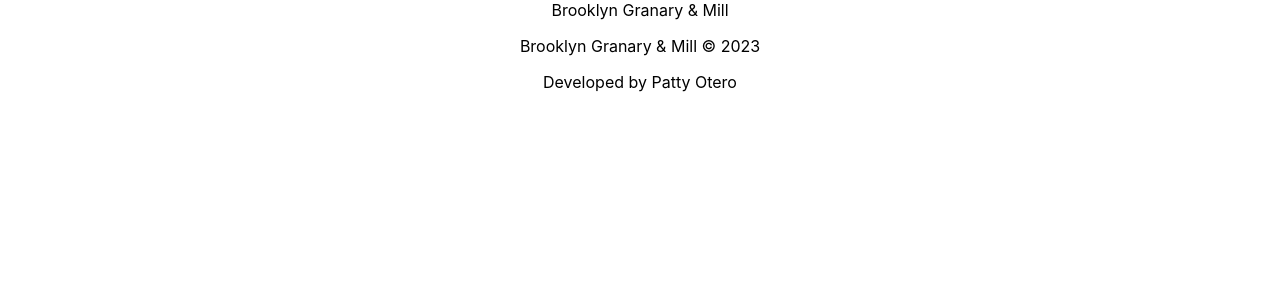
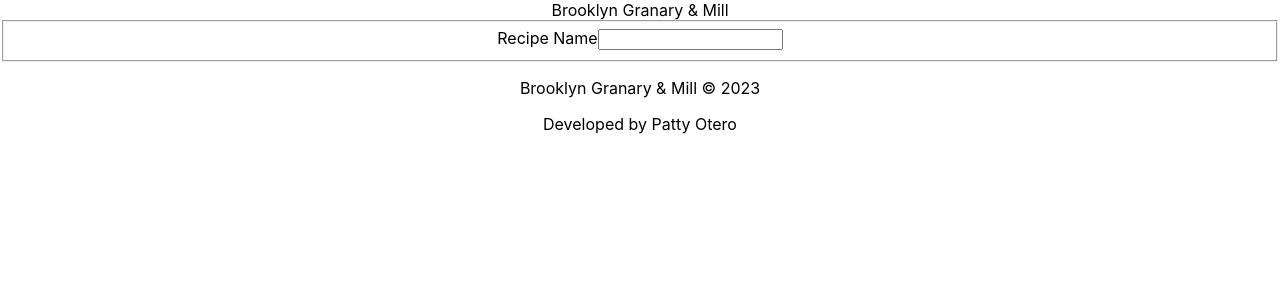
Before and after one commit to patty-rose/fullstack-project, a React (Create React App) app in the folder intsureview_fe/: page / in a window 1280 px wide. Shown: the top 300 px of the page. Built offline with nearby package versions, Linux system fonts and the light colour scheme.

Commit message:
FE: add InputField component and rendering tests

```diff
--- a/intsureview_fe/src/components/CentralContent.js
+++ b/intsureview_fe/src/components/CentralContent.js
@@ -1,7 +1,8 @@
-import React from "react";
+import React, { useState } from "react";
 import InputField from "./InputField";
 
 const CentralContent = () => {
+  const [recipeName, setRecipeName] = useState("");
   return (
     <main data-testid="central-content">
       {/*
@@ -15,6 +16,13 @@
       -text area for notes
       -submit button
       */}
+      <InputField
+        label="Recipe Name"
+        id="recipeName"
+        value={recipeName}
+        onChange={(e) => setRecipeName(e.target.value)}
+        required
+      />
     </main>
   );
 };
--- /dev/null
+++ b/intsureview_fe/src/components/InputField.js
@@ -0,0 +1,21 @@
+const InputField = ({
+  type = "text",
+  label,
+  id,
+  value,
+  onChange,
+  required,
+}) => (
+  <fieldset>
+    <label htmlFor={id}>{label}</label>
+    <input
+      type={type}
+      id={id}
+      value={value}
+      onChange={onChange}
+      required={required}
+    />
+  </fieldset>
+);
+
+export default InputField;
```
Also changed, not shown: 1 other file (tests, documents, lock files or other folders).
